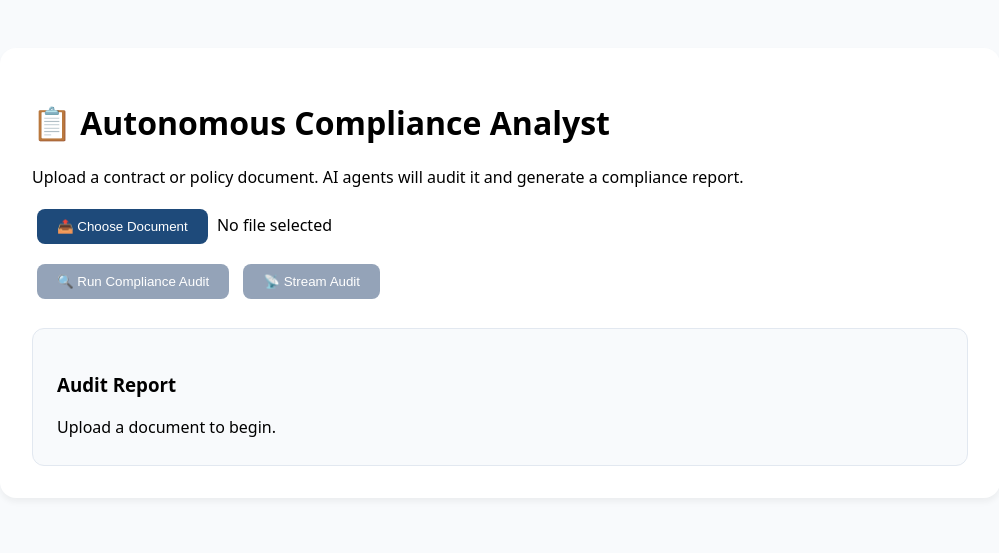
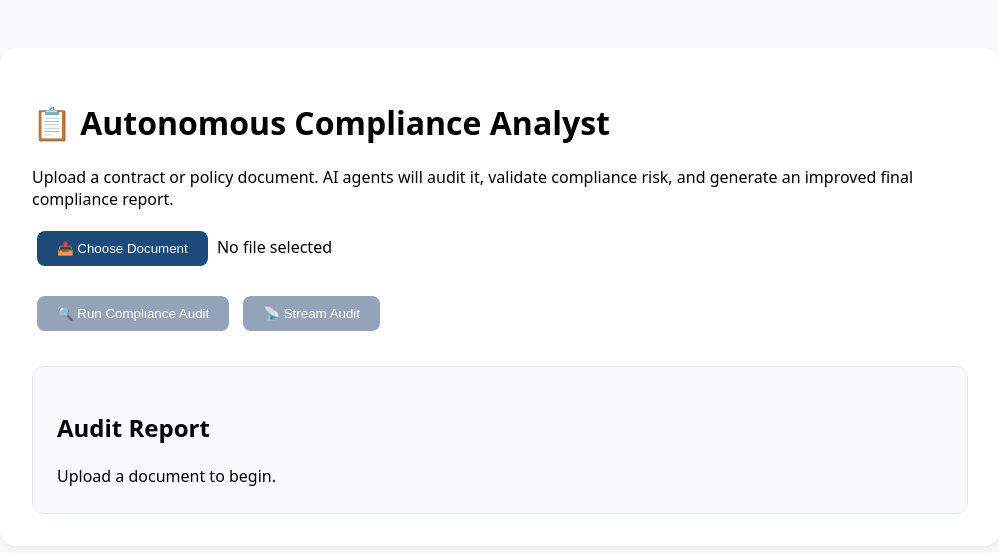
Before and after one commit to docqueryswap/compliance-analyst, a FastAPI app: page / in a window 1280 px wide. Shown: the top 553 px of the page, without its empty margins (140-1139 px from the left). Run offline with FastAPI, Linux system fonts and the light colour scheme; parts of the project's set-up code (start-up, migrations or seed data) failed here and were passed over.

Commit message:
Update templates/index.html

```diff
--- a/templates/index.html
+++ b/templates/index.html
@@ -1,30 +1,67 @@
 <!DOCTYPE html>
-<html>
+<html lang="en">
 <head>
+    <meta charset="UTF-8">
+    <meta name="viewport" content="width=device-width, initial-scale=1.0">
     <title>Compliance Analyst</title>
     <link rel="stylesheet" href="/static/style.css">
 </head>
 <body>
+
     <div class="container">
         <h1>📋 Autonomous Compliance Analyst</h1>
-        <p>Upload a contract or policy document. AI agents will audit it and generate a compliance report.</p>
 
+        <p>
+            Upload a contract or policy document.
+            AI agents will audit it, validate compliance risk,
+            and generate an improved final compliance report.
+        </p>
+
+        <!-- Upload Section -->
         <div class="upload-area" id="uploadArea">
-            <input type="file" id="fileInput" accept=".pdf,.docx,.txt" style="display:none">
-            <button id="uploadBtn">📤 Choose Document</button>
-            <span id="fileName">No file selected</span>
+            <input
+                type="file"
+                id="fileInput"
+                accept=".pdf,.docx,.txt"
+                style="display: none;"
+            >
+
+            <button id="uploadBtn">
+                📤 Choose Document
+            </button>
+
+            <span id="fileName">
+                No file selected
+            </span>
         </div>
 
+        <!-- Upload Status -->
         <div id="uploadStatus"></div>
 
-        <button id="auditBtn" disabled>🔍 Run Compliance Audit</button>
-        <button id="streamBtn" disabled>📡 Stream Audit</button>
+        <!-- Action Buttons -->
+        <div style="margin-top: 20px;">
+            <button id="auditBtn" disabled>
+                🔍 Run Compliance Audit
+            </button>
 
-        <div id="output" class="output-box">
-            <h3>Audit Report</h3>
-            <div id="reportContent">Upload a document to begin.</div>
+            <button id="streamBtn" disabled>
+                📡 Stream Audit
+            </button>
+        </div>
+
+        <!-- Output Section -->
+        <div id="output" class="output-box" style="margin-top: 30px;">
+
+            <h2>Audit Report</h2>
+
+            <div id="reportContent">
+                Upload a document to begin.
+            </div>
+
         </div>
     </div>
+
     <script src="/static/script.js"></script>
+
 </body>
 </html>
```
